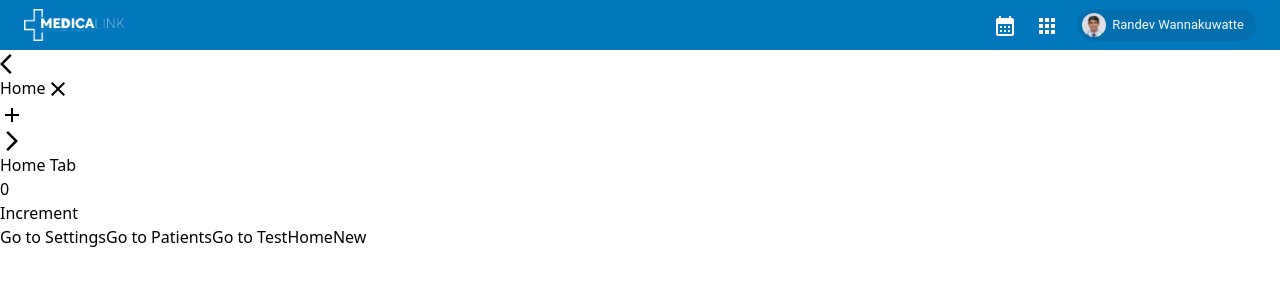
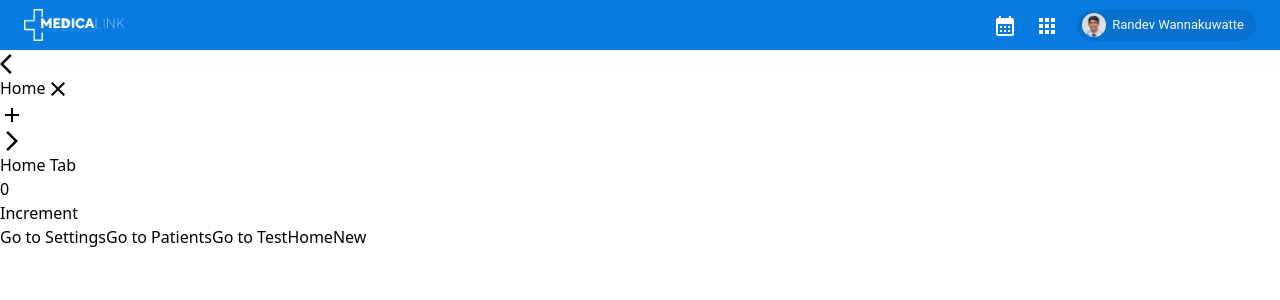
Before and after one commit to NisalaDulanaka/medicalink-ehr-frontend, a React (Vite) app: page / in a window 1280 px wide. Shown: the top 300 px of the page. Built offline with nearby package versions, Linux system fonts and the light colour scheme.

Commit message:
Change appbar color

```diff
--- a/src/components/app-header/AppHeader.tsx
+++ b/src/components/app-header/AppHeader.tsx
@@ -72,7 +72,8 @@ function AppHeader() {
     <AppBar
       position="sticky"
       sx={{
-        bgcolor: lightBlue[800],
+        // bgcolor: lightBlue[800],
+        bgcolor: "#077BE0",
         height: 50,
         display: "flex",
         justifyContent: "center",
```
